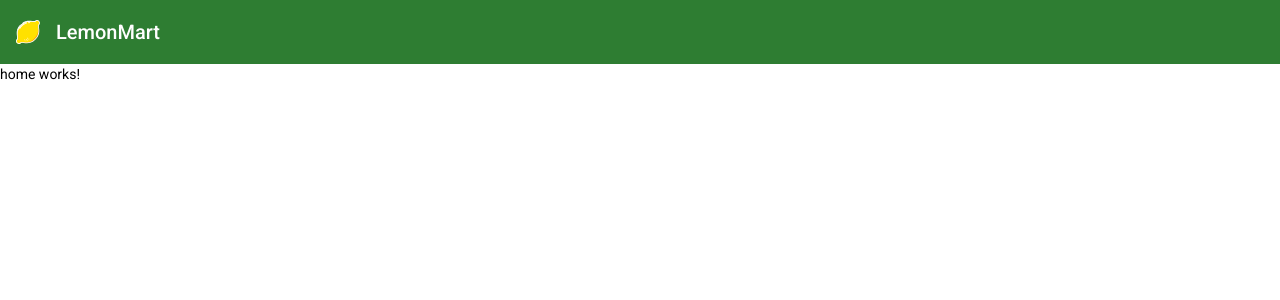
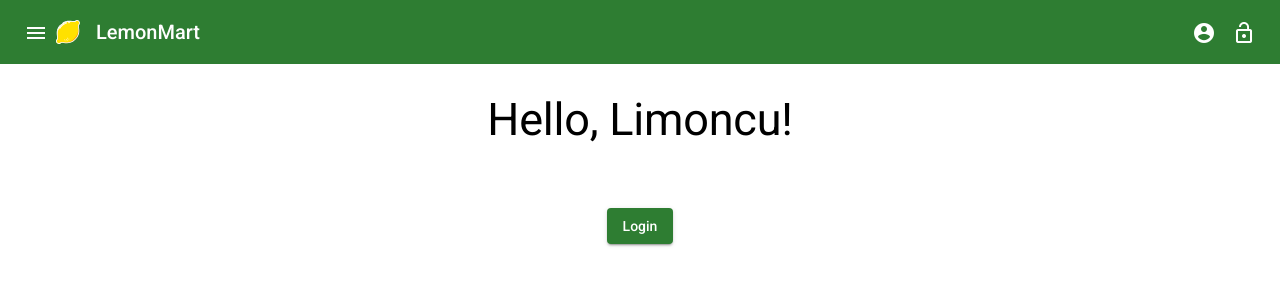
Before and after one commit to jadir-junior/lemon-mart, an Angular app: page /home in a window 1280 px wide. Shown: the top 300 px of the page. Built offline with nearby package versions, Linux system fonts and the light colour scheme.

Commit message:
:construction: put icons on navegation and create minimal design to home/login

```diff
--- a/src/app/app.component.ts
+++ b/src/app/app.component.ts
@@ -6,8 +6,16 @@ import { MatIconRegistry } from '@angular/material/icon'
   selector: 'app-root',
   template: `
     <mat-toolbar color="primary">
+      <button mat-icon-button><mat-icon>menu</mat-icon></button>
       <mat-icon svgIcon="lemon"></mat-icon>
       <a mat-button routerLink="/home"><h1>LemonMart</h1></a>
+      <span class="flex-spacer"></span>
+      <button mat-icon-button>
+        <mat-icon>account_circle</mat-icon>
+      </button>
+      <button mat-icon-button>
+        <mat-icon>lock_open</mat-icon>
+      </button>
     </mat-toolbar>
     <router-outlet></router-outlet>
   `,
--- a/src/app/home/home.component.ts
+++ b/src/app/home/home.component.ts
@@ -1,20 +1,19 @@
-import { Component, OnInit } from '@angular/core';
+import { Component, OnInit } from '@angular/core'
 
 @Component({
   selector: 'app-home',
   template: `
-    <p>
-      home works!
-    </p>
+    <div fxLayout="column" fxLayoutAlign="center center">
+      <span class="mat-display-2">Hello, Limoncu!</span>
+      <button mat-raised-button color="primary">Login</button>
+    </div>
   `,
   styles: [
-  ]
+    `
+      div[fxLayout] {
+        margin-top: 32px;
+      }
+    `,
+  ],
 })
-export class HomeComponent implements OnInit {
-
-  constructor() { }
-
-  ngOnInit(): void {
-  }
-
-}
+export class HomeComponent {}
```
